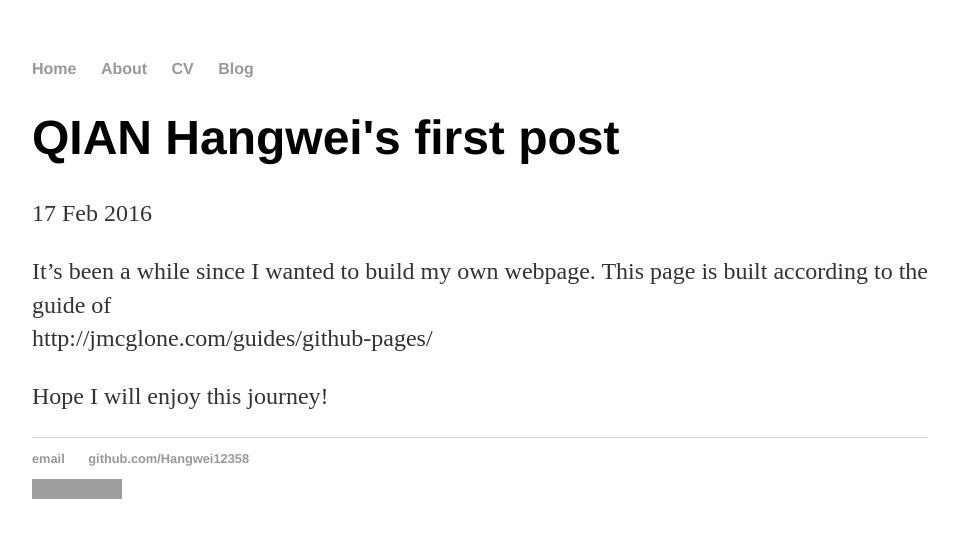
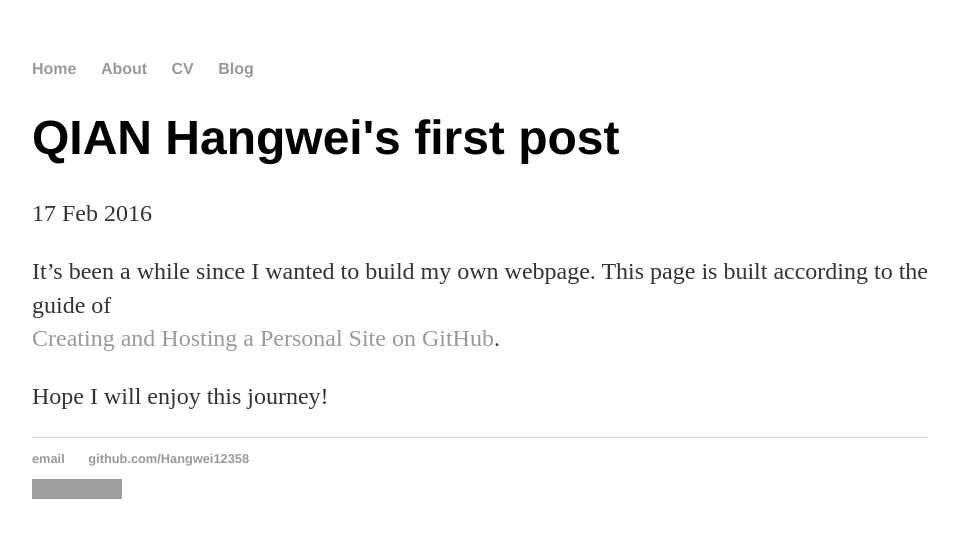
Before and after one commit to Hangwei12358/Hangwei12358.github.io, a Jekyll site: the page built from _posts/2016-02-17-first-post.md, in a window 1280 px wide. Shown: the top 538 px of the page, without its empty margins (160-1118 px from the left). Built offline with Jekyll 4.4.1, drawn with Linux system fonts in a browser that asks for light colours; grey boxes are pictures that could not be loaded.

Commit message:
add website link

```diff
--- a/_posts/2016-02-17-first-post.md
+++ b/_posts/2016-02-17-first-post.md
@@ -5,6 +5,7 @@ date: 2016-02-17
 ---
 
 It's been a while since I wanted to build my own webpage. This page is built according to the guide of
-http://jmcglone.com/guides/github-pages/
+<a href="http://jmcglone.com/guides/github-pages/">Creating and Hosting a Personal Site on GitHub</a>.
+
 
 Hope I will enjoy this journey!
```
